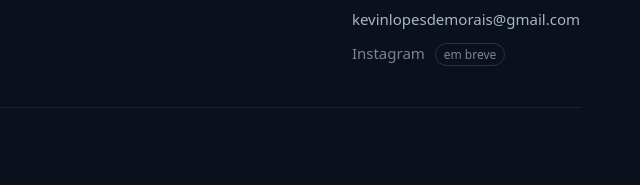
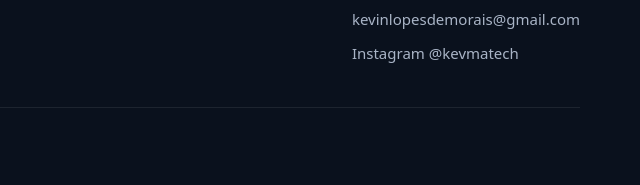
Before and after one commit to KevinLopes23/kevmatech-site, a plain HTML site: page index.html in a window 1280 px wide. Shown: the part 6100-6285 px from the top of the page, 640-1280 px from the left. Drawn offline with Linux system fonts and the light colour scheme.

Commit message:
feat: link do Instagram @kevmatech no rodapé e no JSON-LD

```diff
--- a/index.html
+++ b/index.html
@@ -39,6 +39,7 @@
     { "@type": "City", "name": "Pederneiras" }, { "@type": "City", "name": "Lençóis Paulista" }, { "@type": "City", "name": "Jaú" }
   ],
   "priceRange": "R$ 790 - R$ 2.900",
+  "sameAs": ["https://www.instagram.com/kevmatech/"],
   "founder": [{ "@type": "Person", "name": "Mariana" }, { "@type": "Person", "name": "Kevin Lopes" }]
 }
 </script>
@@ -271,7 +272,7 @@
     <ul aria-label="Contato">
       <li><a href="https://wa.me/5514997410728" target="_blank" rel="noopener">WhatsApp (14) 99741-0728</a></li>
       <li><a href="mailto:kevinlopesdemorais@gmail.com">kevinlopesdemorais@gmail.com</a></li>
-      <li class="em-breve" aria-disabled="true">Instagram <small>em breve</small></li>
+      <li><a href="https://www.instagram.com/kevmatech/" target="_blank" rel="noopener">Instagram @kevmatech</a></li>
     </ul>
     <p class="copyright">© 2026 Kevma Tech · Bauru-SP</p>
   </div>
--- a/styles.css
+++ b/styles.css
@@ -164,8 +164,6 @@ section { padding: var(--secao) 0; }
 .rodape ul { list-style: none; margin: 0; padding: 0; display: grid; gap: 10px; }
 .rodape a { text-decoration: none; }
 .rodape a:hover { color: var(--branco); }
-.em-breve { opacity: .7; }
-.em-breve small { border: 1px solid rgba(255, 255, 255, .2); border-radius: 999px; padding: 2px 8px; margin-left: 6px; font-size: 12px; }
 .copyright { width: 100%; border-top: 1px solid rgba(255, 255, 255, .08); padding-top: 22px; font-size: 14px; }
 
 /* WhatsApp flutuante */
```
Also changed, not shown: 1 other file.
